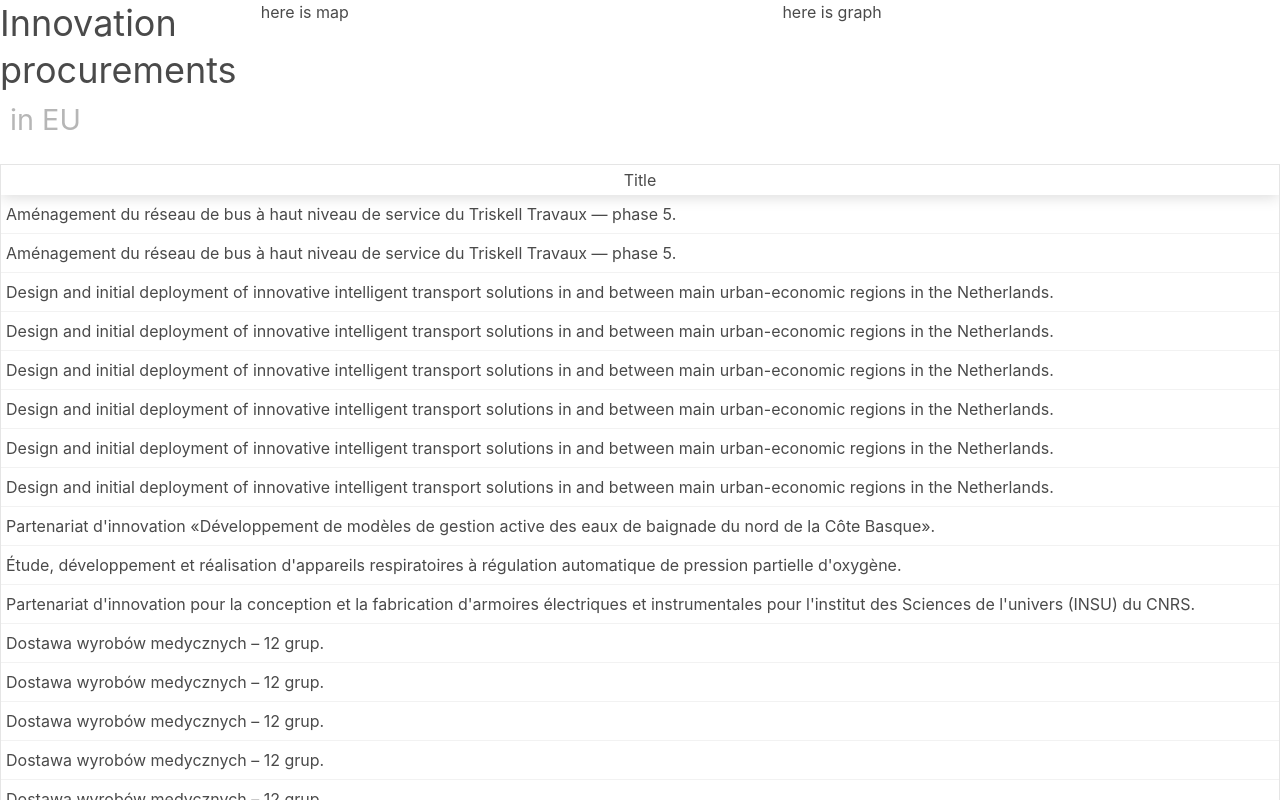
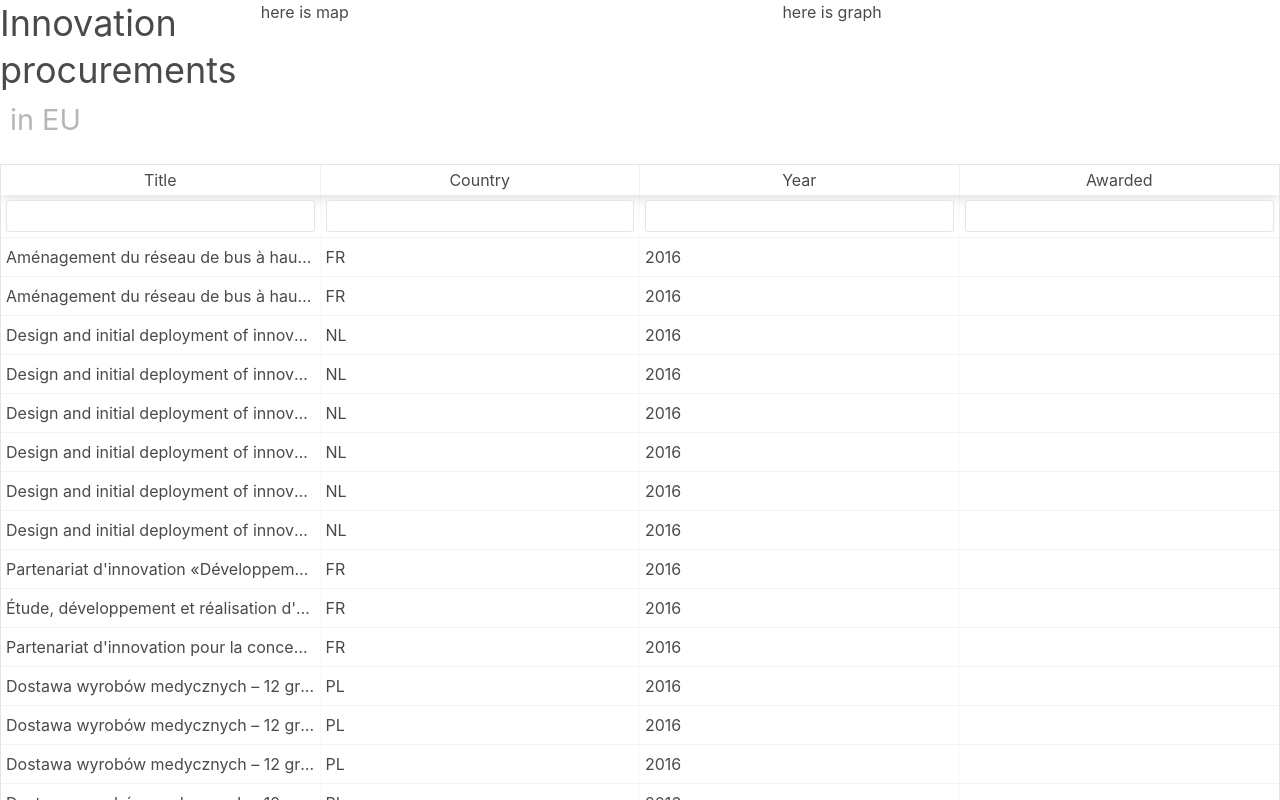
Before and after one commit to perfektio/datathon, a React (Create React App) app: page / in a window 1280 px wide. Shown: the top 800 px of the page. Built offline with nearby package versions, Linux system fonts and the light colour scheme.

Commit message:
before changes

```diff
--- a/src/App.js
+++ b/src/App.js
@@ -62,7 +62,13 @@ class App extends Component {
 
           </div>
                 </div>
-
+                <div className="columns">
+                    <ul>
+                        {/* {Object.keys(filteredProcurements[0]).map((item) =>
+                            <li>item</li>
+                        )} */}
+                    </ul>
+                </div>
                 <div className="columns">
                     <div className="column">
                         <Table
--- a/src/components/Table/index.js
+++ b/src/components/Table/index.js
@@ -14,10 +14,25 @@ class Table extends Component {
         Header: 'Title',
         accessor: 'tender_title'
       },
+      {
+        Header: 'Country',
+        accessor: 'tender_country'
+      },
+      {
+        Header: 'Year',
+        accessor: 'tender_year'
+      },
+      {
+        Header: 'Awarded',
+        accessor: 'tender_isAwarded'
+      },
+
+
     ];
 
     return (
       <ReactTable
+        filterable
         data={data}
         columns={columns}
       />
```
Also changed, not shown: 1 other file (tests, documents, lock files or other folders). Lines whose indentation alone changed are shown as unchanged.
